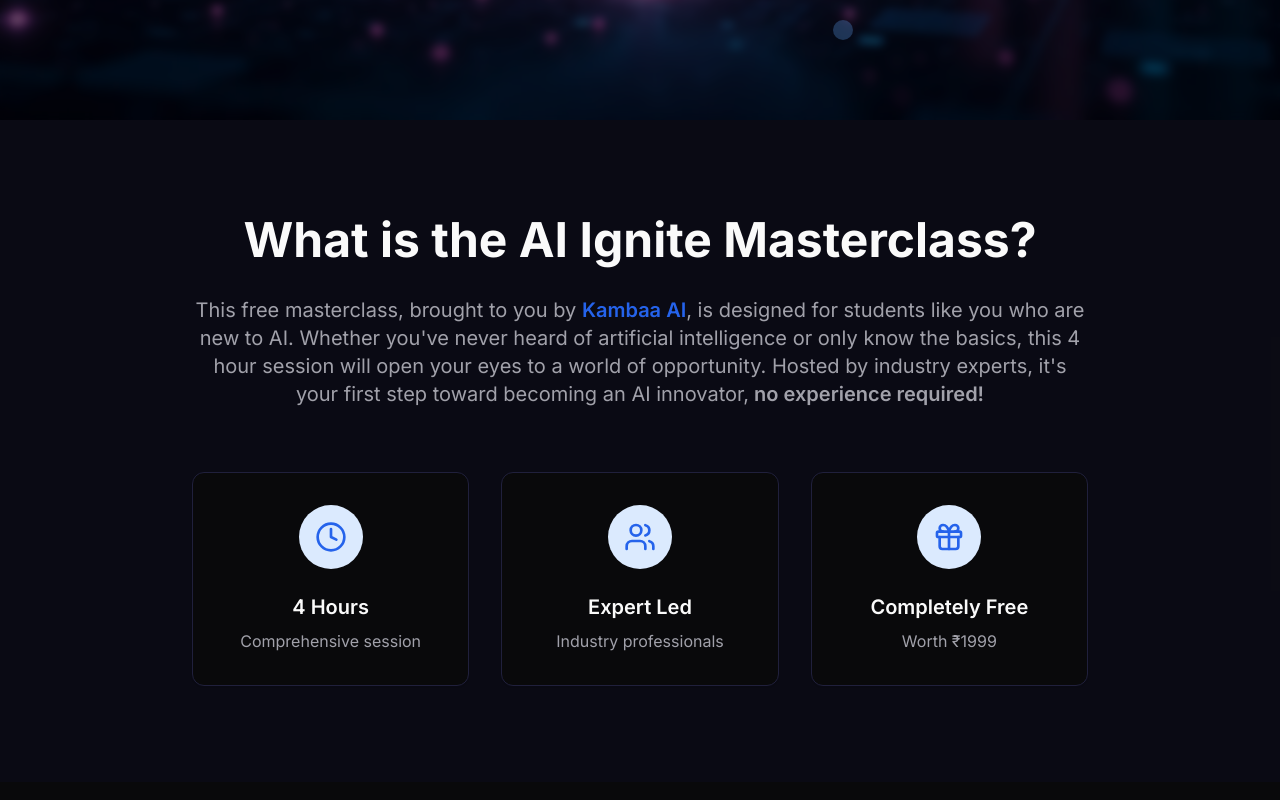
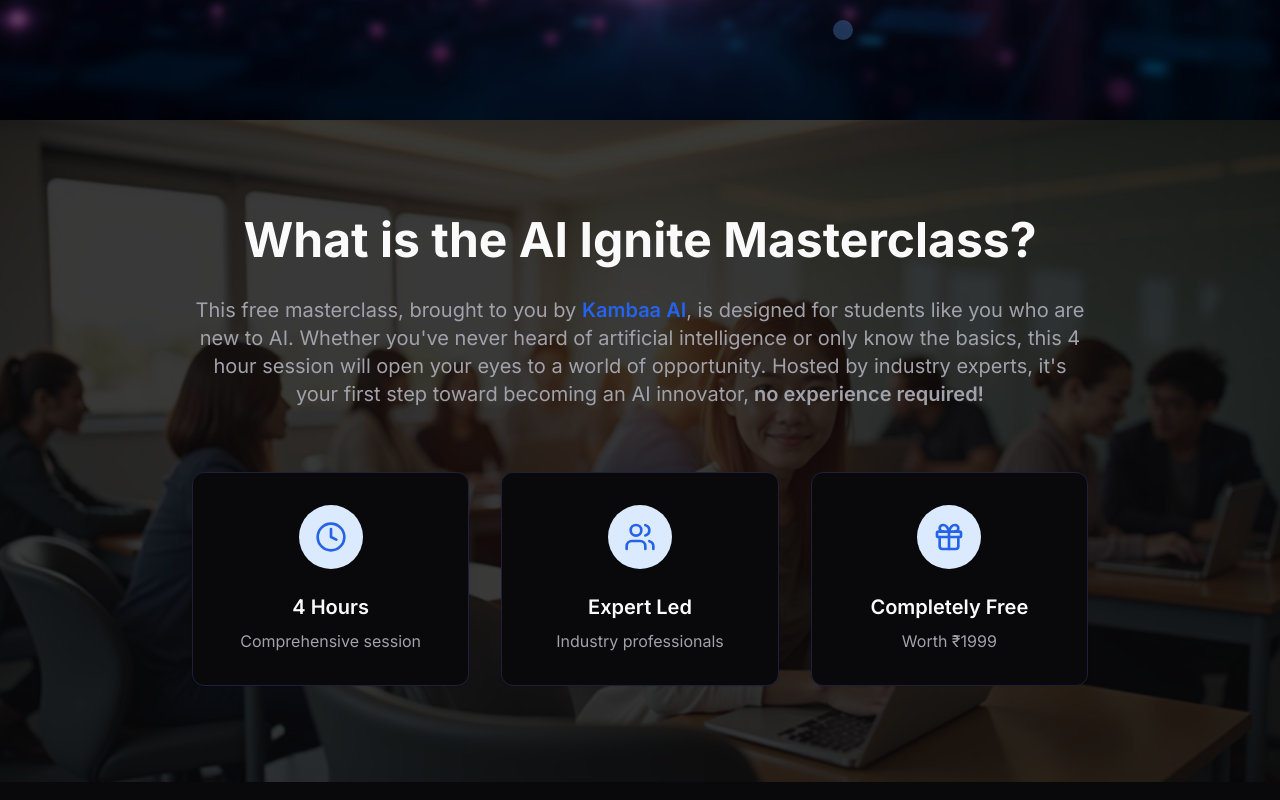
Before and after one commit to Kambaain/kambaa-ai-landingpage, a React (Vite) app: page / in a window 1280 px wide. Shown: the part 680-1480 px from the top of the page. Built offline with nearby package versions, Linux system fonts and the light colour scheme.

Commit message:
Add background image to section
Added a soft light background image of students sitting in a class with laptops to the "What is the AI Ignite Masterclass?" section.

```diff
--- a/src/components/AIConsultation.tsx
+++ b/src/components/AIConsultation.tsx
@@ -1,5 +1,6 @@
 import { Clock, Users, Gift } from "lucide-react";
 import { Card, CardContent } from "@/components/ui/card";
+import classroomBg from "@/assets/classroom-background.jpg";
 
 const AIConsultation = () => {
   const features = [
@@ -21,8 +22,13 @@ const AIConsultation = () => {
   ];
 
   return (
-    <section className="py-24 bg-secondary/20">
-      <div className="container mx-auto px-6">
+    <section className="py-24 relative overflow-hidden">
+      <div
+        className="absolute inset-0 bg-cover bg-center bg-no-repeat"
+        style={{ backgroundImage: `url(${classroomBg})` }}
+      />
+      <div className="absolute inset-0 bg-background/80" />
+      <div className="container mx-auto px-6 relative z-10">
         <div className="max-w-6xl mx-auto">
           <div className="text-center mb-16 animate-fade-in">
             <h2 className="text-4xl md:text-5xl font-bold mb-8 text-foreground">
```
Also changed, not shown: src/assets/classroom-background.jpg (added).
